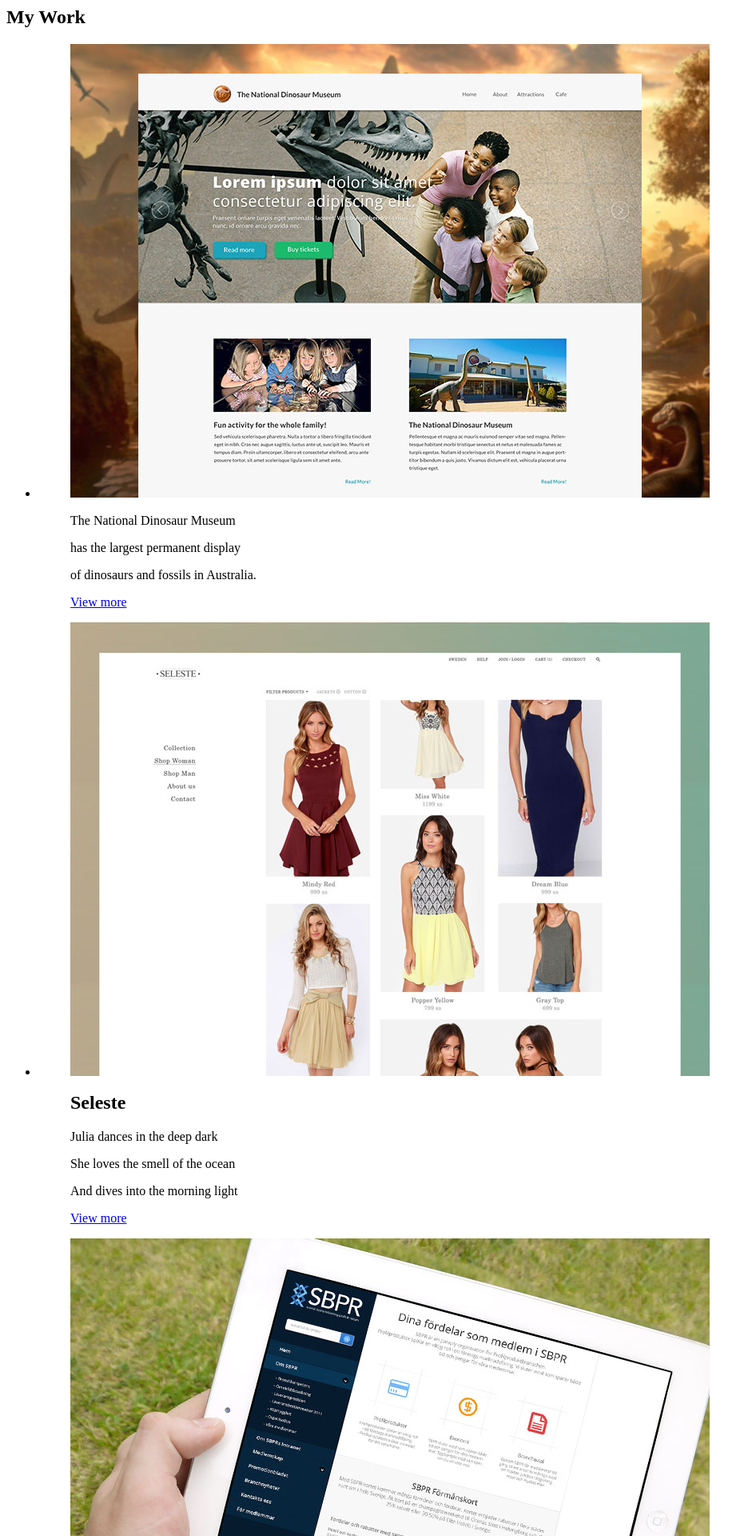
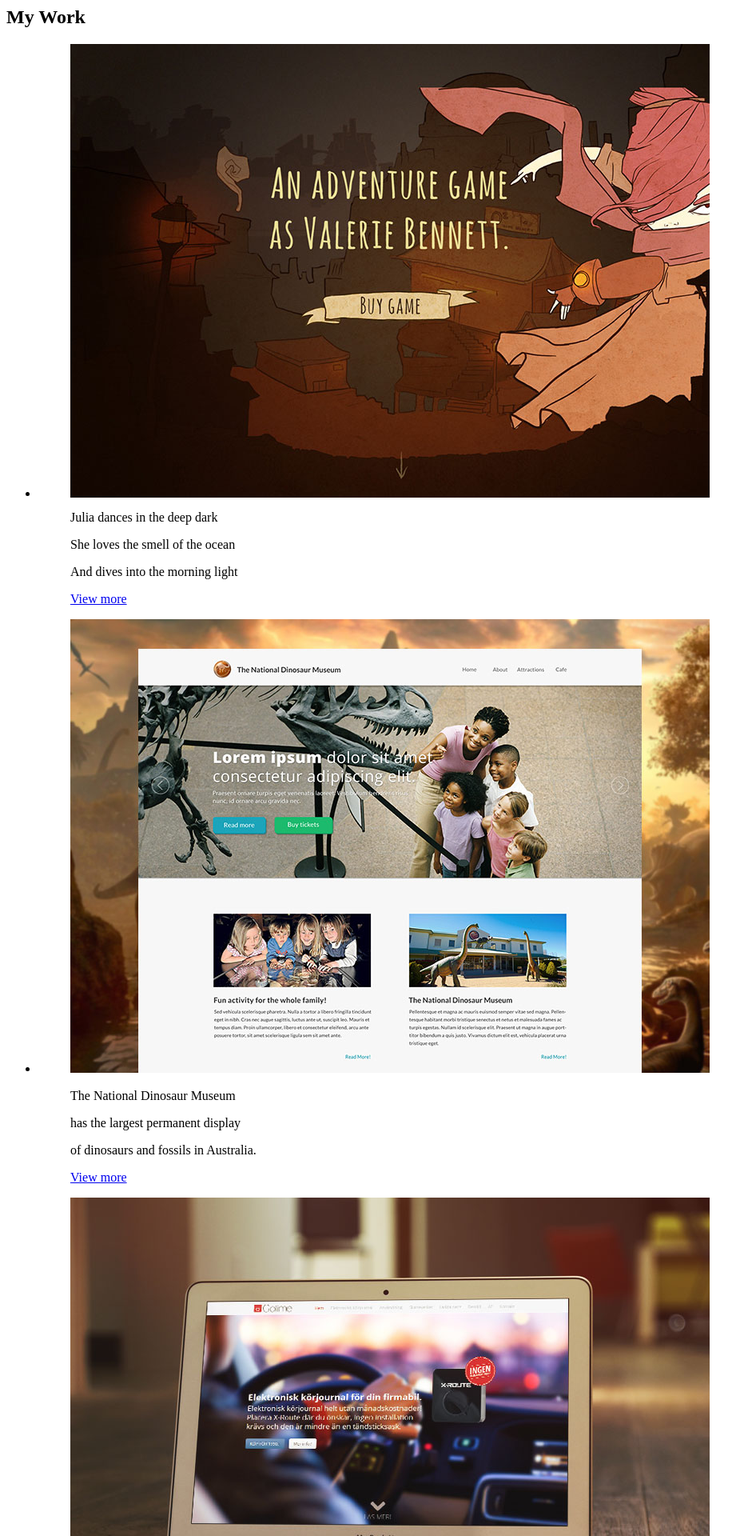
Before and after one commit to oncolour/portfolio, a PHP site: page /includes/gallery.php in a window 1280 px wide. Shown: the top 1920 px of the page at 80% size, without its empty margins (0-941 px from the left). Run offline with PHP 8.4, Linux system fonts and the light colour scheme.

Commit message:
new images and added Open sans

```diff
--- a/includes/gallery.php
+++ b/includes/gallery.php
@@ -2,6 +2,21 @@
     <section id="portfolio" class="row">
         <h1 class="text-center">My Work</h1>
         <ul class="row">
+
+
+            <li class="small-12 medium-4 large-4 columns">
+                <figure class="effect-julia">
+                    <img src="assets/images/traverser-shot.jpg" alt="img22" />
+                    <figcaption>
+                        <div>
+                            <p>Julia dances in the deep dark</p>
+                            <p>She loves the smell of the ocean</p>
+                            <p>And dives into the morning light</p>
+                        </div>
+                        <a href="#">View more</a>
+                    </figcaption>
+                </figure>
+            </li>
             <li class="small-12 medium-4 large-4 columns">
                 <figure class="effect-julia">
                     <img src="assets/images/the-national-dinosaur-museum-shot.jpg" alt="img21" />
@@ -18,9 +33,33 @@
             </li>
             <li class="small-12 medium-4 large-4 columns">
                 <figure class="effect-julia">
+                    <img src="assets/images/gotime-shot.jpg" alt="img22" />
+                    <figcaption>
+                        <div>
+                            <h2>Gotime</h2>
+                            <p>Visual identity following logotype</p>
+                            <p>and web design design trends in 2013.</p>
+                        </div>
+                        <a href="#">View more</a>
+                    </figcaption>
+                </figure>
+            </li>
+
+            <li class="small-12 medium-4 large-4 columns">
+                <figure class="effect-julia">
+                    <img src="assets/images/sbpr-shot.jpg" alt="img22" />
+                    <figcaption>
+                        <div>
+
+                        </div>
+                        <a href="#">View more</a>
+                    </figcaption>
+                </figure>
+            </li>
+            <li class="small-12 medium-4 large-4 columns">
+                <figure class="effect-julia">
                     <img src="assets/images/seleste-shot.jpg" alt="img22" />
                     <figcaption>
-                        <h2><span>Seleste</span></h2>
                         <div>
                             <p>Julia dances in the deep dark</p>
                             <p>She loves the smell of the ocean</p>
@@ -30,51 +69,11 @@
                     </figcaption>
                 </figure>
             </li>
+
             <li class="small-12 medium-4 large-4 columns">
                 <figure class="effect-julia">
-                    <img src="assets/images/sbpr-shot.jpg" alt="img22" />
+                    <img src="assets/images/feskarn-shot.jpg" alt="img22" />
                     <figcaption>
-                        <h2>Passionate <span>Julia</span></h2>
-                        <div>
-
-                        </div>
-                        <a href="#">View more</a>
-                    </figcaption>
-                </figure>
-            </li>
-            <li class="small-12 medium-4 large-4 columns">
-                <figure class="effect-julia">
-                    <img src="https://unsplash.it/600/400/?random" alt="img22" />
-                    <figcaption>
-                        <h2>Passionate <span>Julia</span></h2>
-                        <div>
-                            <p>Julia dances in the deep dark</p>
-                            <p>She loves the smell of the ocean</p>
-                            <p>And dives into the morning light</p>
-                        </div>
-                        <a href="#">View more</a>
-                    </figcaption>
-                </figure>
-            </li>
-            <li class="small-12 medium-4 large-4 columns">
-                <figure class="effect-julia">
-                    <img src="https://unsplash.it/600/400/?random" alt="img22" />
-                    <figcaption>
-                        <h2>Passionate <span>Julia</span></h2>
-                        <div>
-                            <p>Julia dances in the deep dark</p>
-                            <p>She loves the smell of the ocean</p>
-                            <p>And dives into the morning light</p>
-                        </div>
-                        <a href="#">View more</a>
-                    </figcaption>
-                </figure>
-            </li>
-            <li class="small-12 medium-4 large-4 columns">
-                <figure class="effect-julia">
-                    <img src="https://unsplash.it/600/400/?random" alt="img22" />
-                    <figcaption>
-                        <h2>Passionate <span>Julia</span></h2>
                         <div>
                             <p>Julia dances in the deep dark</p>
                             <p>She loves the smell of the ocean</p>
--- a/index.php
+++ b/index.php
@@ -6,6 +6,7 @@
     <meta http-equiv="x-ua-compatible" content="ie=edge">
     <meta name="viewport" content="width=device-width, initial-scale=1.0">
     <title>Oncolour</title>
+    <link href='https://fonts.googleapis.com/css?family=Open+Sans:400,300,600,700,800,300italic,400italic' rel='stylesheet' type='text/css'>
     <link rel="stylesheet" href="css/app.css">
 </head>
 
@@ -37,6 +38,7 @@
     <!-- Include gallery section -->
     <?php include('includes/gallery.php'); ?>
 
+
         <script src="bower_components/jquery/dist/jquery.js"></script>
         <script src="bower_components/what-input/what-input.js"></script>
         <script src="bower_components/foundation-sites/dist/foundation.js"></script>
--- a/scss/small.scss
+++ b/scss/small.scss
@@ -23,7 +23,7 @@
 h4,
 h5,
 h6 {
-    font-family: "Open Sans", Helvetica, Roboto, Arial, sans-serif;
+    font-family: "Open Sans", Helvetica, Arial, sans-serif;
     font-weight: normal;
     font-style: normal;
     color: inherit;
```
Also changed, not shown: scss/gallery-julia.scss (+15 -3 lines).
